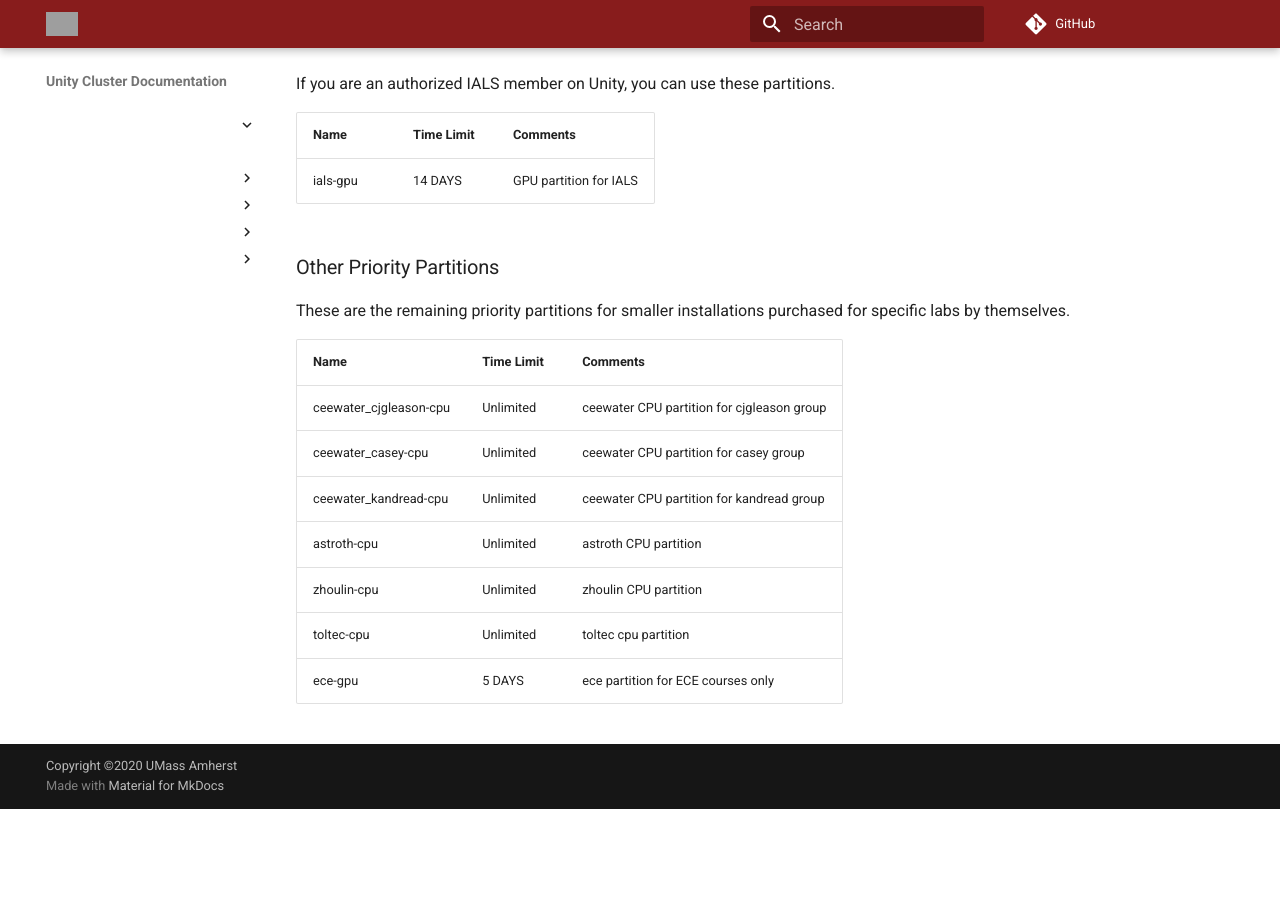
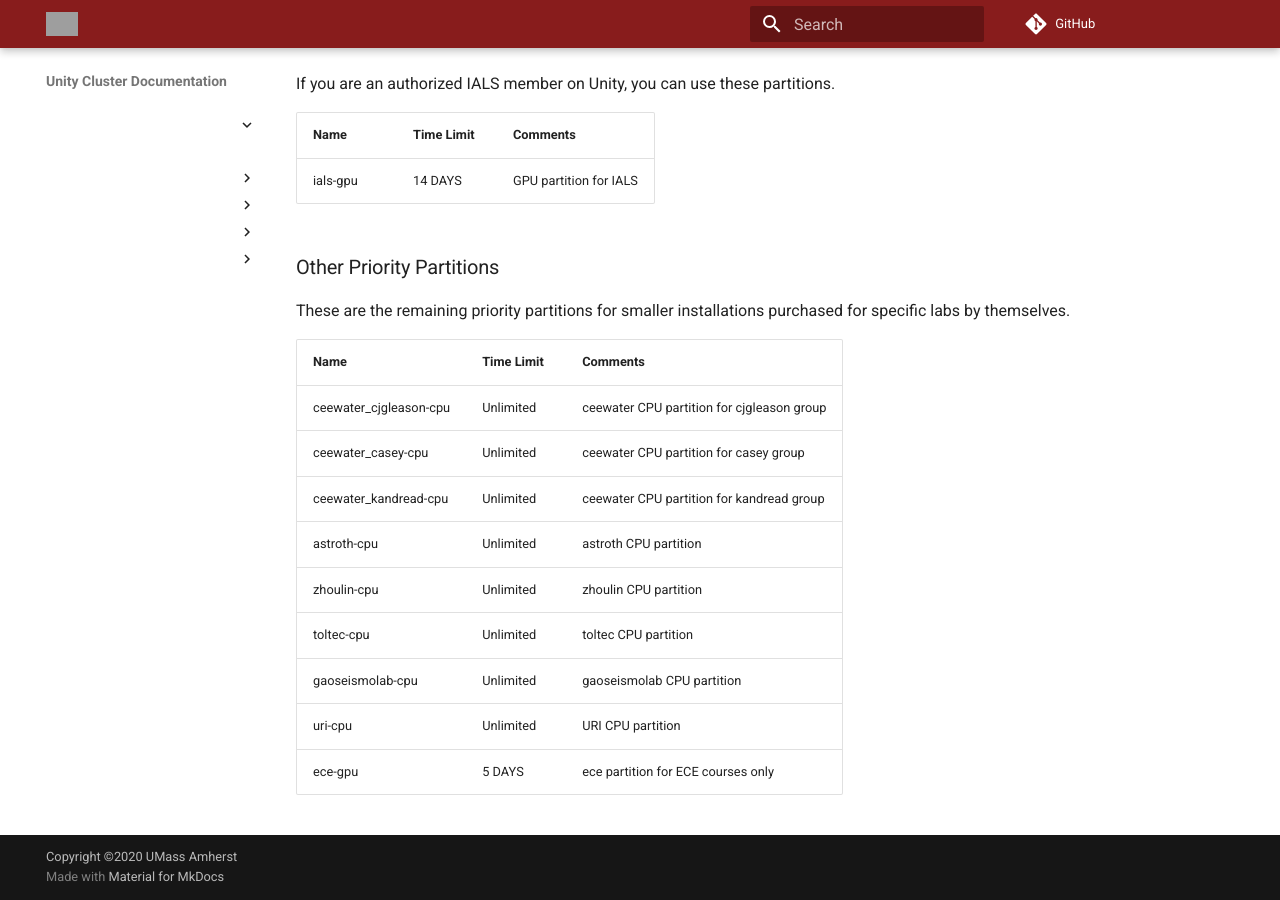
Before and after one commit to UMass-RC/unity-docs, an MkDocs documentation site: the page built from docs/technical/partitionlist.md, in a window 1280 px wide and 900 px high, scrolled down 1398 px. Built offline with MkDocs 1.6.1 and Material for MkDocs 9.7.7, drawn with Linux system fonts in a browser that asks for light colours; comment, search, counter and statistics services are not loaded; before the commit the page ends 2207 px from its top, so only the background shows below that; grey boxes are pictures that could not be loaded.

Commit message:
added uri and gao partitions

```diff
--- a/docs/technical/partitionlist.md
+++ b/docs/technical/partitionlist.md
@@ -51,5 +51,7 @@ These are the remaining priority partitions for smaller installations purchased
 | ceewater_kandread-cpu | Unlimited | ceewater CPU partition for kandread group |
 | astroth-cpu | Unlimited | astroth CPU partition |
 | zhoulin-cpu | Unlimited | zhoulin CPU partition |
-| toltec-cpu | Unlimited | toltec cpu partition |
+| toltec-cpu | Unlimited | toltec CPU partition |
+| gaoseismolab-cpu | Unlimited | gaoseismolab CPU partition |
+| uri-cpu | Unlimited | URI CPU partition |
 | ece-gpu | 5 DAYS | ece partition for ECE courses only |
```
